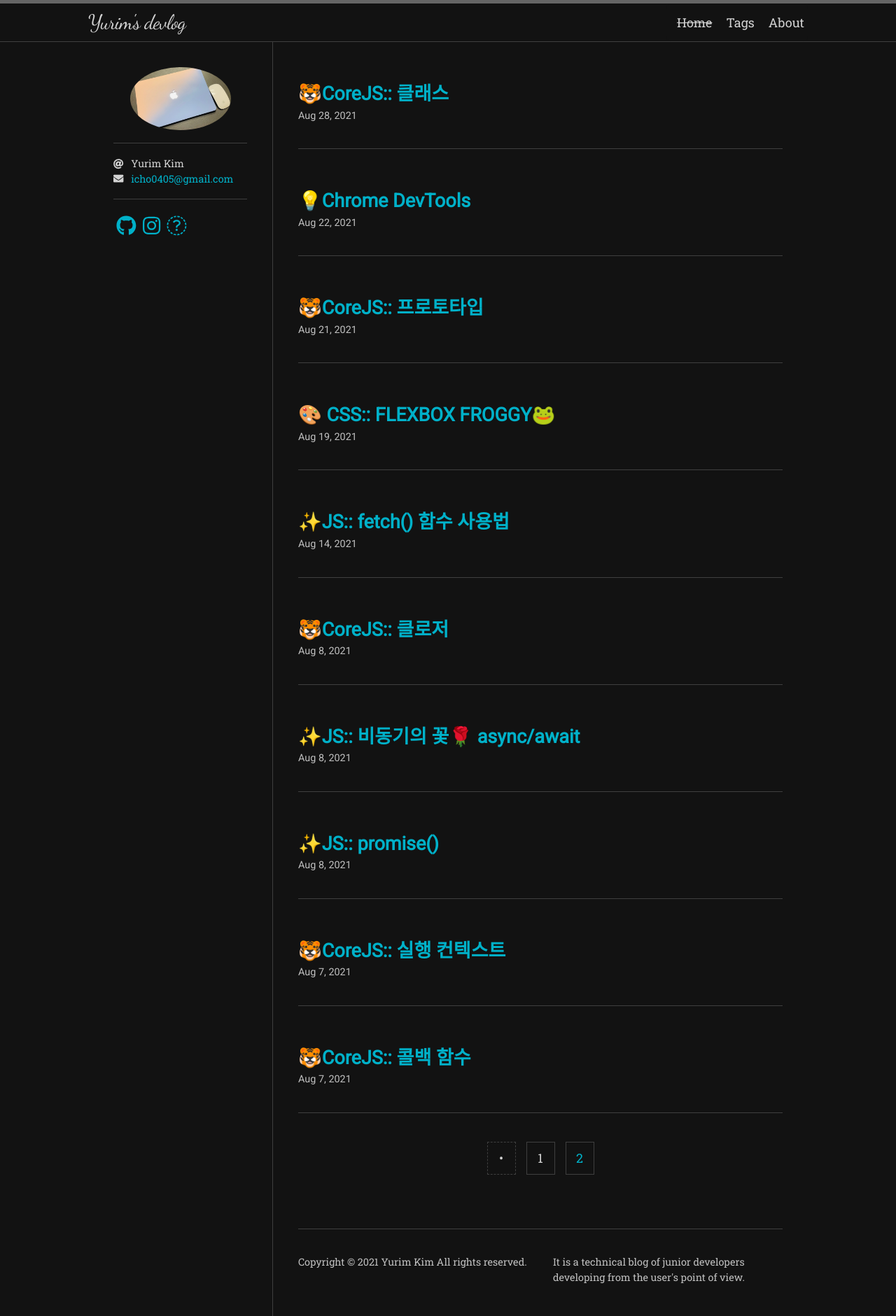
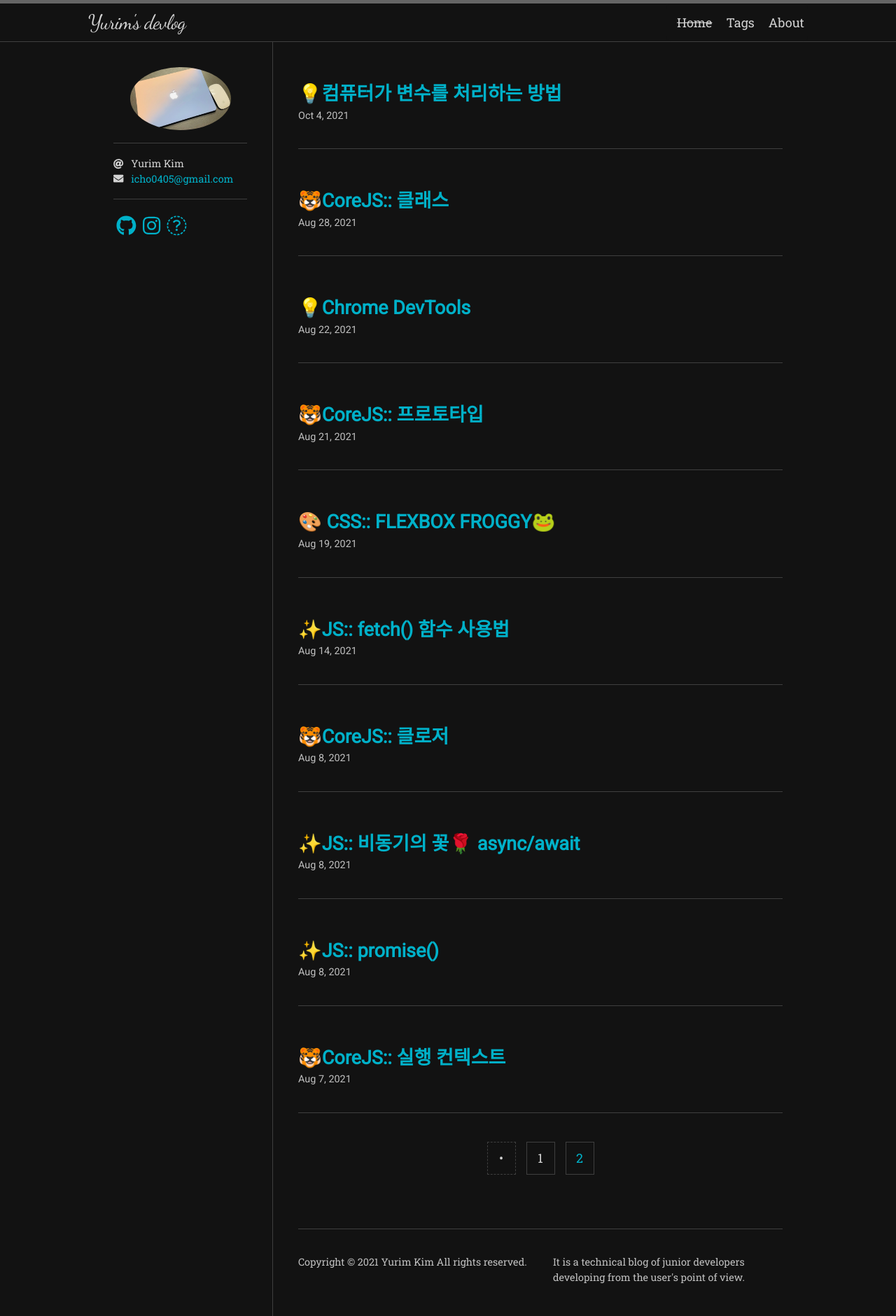
Before and after one commit to yurim45/yurim45.github.io, a Jekyll site: the page built from index.html, in a window 1280 px wide. Shown: the whole page at 70% size. Built offline with Jekyll 4.4.1, drawn with Linux system fonts in a browser that asks for light colours; nearby versions of some CDN libraries; some web fonts are replaced; the list of posts is cut into pages by our own code; part of the change alters nothing that is shown.

Commit message:
add: post

````diff
--- /dev/null
+++ b/_posts/2021-10-04-variable-handling.md
@@ -0,0 +1,237 @@
+---
+title: "💡컴퓨터가 변수를 처리하는 방법"
+tags:
+  - [CS]
+permalink: /cs/variableHandling
+
+navigation: true
+toc: true
+toc_sticky: true
+
+date: 2021-10-04
+last_modified_at: 2021-10-04
+---
+
+![]()
+
+`개인 공부 과정을 기록합니다.`
+
+
+현업에서 일 하고 CS의 중요성을 느끼면서 배우게 된 CS의 기초들..
+그 중 오늘은 <span style="color:dodgerblue">**컴퓨터가 변수를 처리하는 방법**</span>에 대해 정리해 본다.
+
+---
+
+## 🚀 What I Will Learn
+
+1. C언어에서 사용하는 다양한 변수를 처리하는 방법 익히기
+2. 지역 변수, 전역 변수, 레지스터 변수 등에 대해 이해하기
+3. 특정한 함수에 값을 전달하거나 주소를 전달하는 방법 이해하기
+
+
+---
+
+# 컴퓨터가 변수를 처리하는 방법
+
+## ✔️ 프로그램 메모리 주소
+
+- 컴퓨터에서 프로그램이 실행되기 위해서는 *프로그램이 메모리에 적재*(Load)되어야 한다
+
+- (당연히) 프로그램 크기를 충당할 수 있을 만큼의 *메모리 공간*이 있어야 한다
+  - 흔히, 컴퓨터들의 메모리 사양은 8GB, 16GB, 32GB 정도 되는데
+  - 특정한 프로그램을 더블 클릭해서 실행하면 그 프로그램이 메모리에 적재되어 실행된다
+
+- 일반적인 <span style="color:dodgerblue">**컴퓨터의 운영체제는 메모리(RAM) 공간을 네 가지로 구분**</span>하여 관리한다.
+  - `코드 영역`: 코드를 한줄씩 실행시키는 영역
+  - `데이터 영역`: 전역변수 혹은 정적변수를 담고 있다.
+    <span style="color:blue">**프로그램의 시작과 동시에 할당되고, 프로그램이 종료되어야 메모리가 소멸되는 영역**</span>
+  - `힙 영역`: 개발자가 할당/해제하는 메모리 공간이다. 가비지 컬렉터가 자동으로 해제한다.
+이 공간에 메모리 할당하는 것을 동적 할당(Dynamic Memory Allocation)이라고도 부른다.
+  - `스택 영역`: 프로그램이 자동으로 사용하는 임시 메모리 영역.
+  <span style="color:blue">**함수 호출 시 생성되는 지역 변수와 매개변수가 저장되는 영역이고,
+함수 호출이 완료되면 사라진다.**</span>
+
+  | 코드 영역 | 데이터 영역 | 힙 영역 | 스택 영역 |
+| -- | -- | -- | -- |
+| 소스 코드 | 젼역 변수 | 동적 할당 변수 | 지역 변수|
+|  | 정적 변수 |  | 매개 변수 |
+
+![](https://images.velog.io/images/april_5/post/7f5e56f3-b791-4c43-a5d3-c7653af8c8b2/image.png)
+
+
+
+### :: 전역변수(Global Variable)
+
+- 전역변수란 프로그램의 어디서든 접근 가능한 변수
+- 프로그램의 시작과 동시에 메모리에 할당되고
+- 프로그램의 크기가 커질수록 전역변수로 인해 프로그램이 복잡해질 수 있다
+- 메모리의 <span style="color:green">**데이터(Data) 영역**</span>에 적재된다
+
+<br />
+
+### :: 지역변수(Local Variable)
+
+- 프로그램의 특정한 블록(block)/스코프(scope)에서만 접근할 수 있는 변수
+- 함수가 실행될 때마다 메모리에 할당되어 함수가 종료되면 메모리에서 해제된다
+- 메모리의 <span style="color:hotpink">**스택(Stack) 영역**</span>에 기록된다
+
+<br />
+
+### :: 정적변수(Static Variable)
+
+전역변수와 지역변수의 특징을 모두 가지고 있다
+- 프로그램의 특정한 블록(block)/스코프(scope)에서만 접근할 수 있는 변수
+- 프로그램이 실행될 때 메모리에 할당되어 프로그램이 종료되면 메모리에서 해제된다
+- 메모리의 <span style="color:green">**데이터(Data) 영역**</span>에 기록된다
+
+```c
+#include <stdio.h>
+
+void process() {
+	static int a = 5;
+    a = a + 1;
+    printf("%d\n", a);
+}
+
+int main(void) {
+	process();   // 6
+	process();   // 7
+	process();   // 8
+	system("pause");
+	return 0;
+}
+```
+
+<br />
+
+### :: 레지스터 변수(Register Variable)
+
+- 메인 메모리 대신 CPU의 레지스터를 사용하는 변수
+  - 메모리 보다는 레지스터가 CPU에 더 가깝기 때문에 처리 속도가 빠르다
+  - 즉, 레지스터 변수를 사용했을 때 속도적으로 유리하다.
+- 다만, 레지스터는 매우 한정되어 있으므로 실제로 (항상) 레지스터에서 처리될지는 장담할수 없다;;;
+
+```c
+#include <stdio.h>
+
+int main(void) {
+	register int a = 10, i;
+	for (i = 0; i < a; i++) {
+		printf("%d\n", a);
+	}
+	system("pause");
+	return 0;
+}
+```
+
+<br />
+
+### :: 함수의 매개 변수가 처리될 때
+
+- 함수를 호출할 때, 함수에 필요한 데이터를 매개변수로 전달
+- 전달 방식은
+  1) `값에 의한 전달 방식`과
+  2) `참조에 의한 전달 방식`이 있다
+  - `값에 의한 전달 방식`은 단지 값을 전달하므로 함수 내에서 변수가 새롭게 생성된다 → 비유하자면 지역변수와 같다
+  - `참조에 의한 전달 방식`은 주소를 전달하므로 원래의 변수 자체에 접근할 수 있다 → 비유하자면 전역변수와 같다
+
+#### 📍 값에 의한 전달 방식(add 함수) 예시
+
+- add 함수로 두 개의 값을 넣으면 새롭게 두 변수가 메모리 내에 할당되어 처리
+- 따라서 원래 변수의 값에는 영향을 미치지 못한다
+
+```c
+#include <stdio.h>
+
+void add(int a, int b) {
+	a = a + b;
+	// system("pause"); 함수 내부에서 출력한다면 결과값은 17
+}
+
+int main(void) {
+	int a = 7;
+	add(a, 10);
+	printf("%d\n", a);  // 값에 의한 전달 방식을 사용했으므로 결과값은 7
+	system("pause");
+	return 0;
+}
+```
+
+#### 📍 참조에 의한 전달 방식(add 함수) 예시
+
+- 매개변수로 값을 전달하는 것이 아닌, 변수의 주소 즉, 📎포인터 값을 전달
+- 원래 변수의 값에 접근하여 값을 변경할 수 있다
+
+```c
+#include <stdio.h>
+
+void add(int *a) {
+	(*a) = (*a) + 10;
+}
+
+int main(void) {
+	int a = 7;
+	add(&a);
+	printf("%d\n", a);  // 17
+	system("pause");
+	return 0;
+}
+```
+
+<br />
+
+---
+## 📎 포인터(Pointer)란?
+
+### 포인터의 개념
+
+- 포인터는 특정한 변수 자체가 존재하는 <span style="color:dodgerblue">**메모리의 주소의 값**</span>을 가진다
+  - 단순히 주소값만 저장하는게 아닌, 어떤 자료형인지도 포함하여 저장
+![](https://images.velog.io/images/april_5/post/dee7f531-a83d-4170-a110-c937d4a113d3/image.png)
+
+- 따라서, 기존 a를 이용해서도 5라는 값을 찾을 수 있지만, 포인터 변수인 b를 이용해서도 5라는 값을 찾을 수 있다.
+  ![](https://images.velog.io/images/april_5/post/3bd2ebd6-88f5-4986-99df-8f6cdef6aefc/image.png)
+
+| 이름 | 설명 |
+| -- | -- |
+| 주소 연산자(&) | 변수 앞에 붙어서 변수의 메모리 시작 주소 값을 구함 |
+| 포인터(*) | 포인터 변수를 선언할 때 사용 |
+| 간접 참조 연산자(*) | 선언된 포인터 변수가 가리키는 변수를 구함 |
+
+<br />
+
+### 포인터의 강력한 기능
+
+- 포인터는 컴퓨터 시스템의 특정한 메모리에 바로 접근할 수 있다
+- 따라서 기존에 존재하던 중요한 메모리 영역에 접근하지 않도록 해야 한다
+- 아래의 코드는 굉장히 위험한 코드 예시이다... 😱😱
+
+```c
+int *a = 0x12345678;
+*a = 0;
+```
+
+- 다중 포인터의 개념도 있다. 예시) 포인터의 포인터
+
+```c
+int *a = 5;
+int *b = &a;
+int **c = &b;
+```
+
+- 배열과 포인터는 사실 내무적으로 거의 동일하다. 배열을 선언한 이후에는 그 이름 자체를 포인터 변수처럼 사용할 수 있다.
+
+
+<br />
+
+---
+
+### ✨ tl;dr
+
+- C언어에서는 전역변수, 지역변수 등 다양한 종류의 변수가 사용된다
+- 함수에 데이터를 전달하는 방법은 두 가지가 있는데
+  - `값을 전달하는 방법`과
+  - `주소를 전달하는 방법` 이다
+
+- 포인터는 특정한 변수가 메모리 상에 존재하는 위치 주소를 저장.
+  - 특정한 메모리 주소에 바로 접근할 수 있으므로 조심스럽게 사용하자!!
--- a/_sass/hamilton/skins/daylight.scss
+++ b/_sass/hamilton/skins/daylight.scss
@@ -1,9 +1,9 @@
 $text-color:            rgb(36, 36, 36) !default;
 $text-color-light:      #666 !default;
 $background-color:      #fff !default;
-$code-background-color: #fdfdfd !default;
+$code-background-color: #ececec !default;
 
-$border-color:          #dadada !default;
+$border-color:          #e6e6e6 !default;
 $border-color-light:    lighten($border-color, 40%) !default;
 $border-color-dark:     darken($border-color, 25%) !default;
 
--- a/_sass/hamilton/skins/sunrise.scss
+++ b/_sass/hamilton/skins/sunrise.scss
@@ -1,7 +1,7 @@
 $text-color: #222 !default;
 $text-color-light: #373737 !default;
-$background-color: #ecdbbb !default;
-$code-background-color: #fbf1c7 !default;
+$background-color: #fcf2e0 !default;
+$code-background-color: #fcf3cd !default;
 
 $border-color: mix(#000, $background-color, 20%) !default;
 $border-color-light: lighten($border-color, 10%) !default;
````
